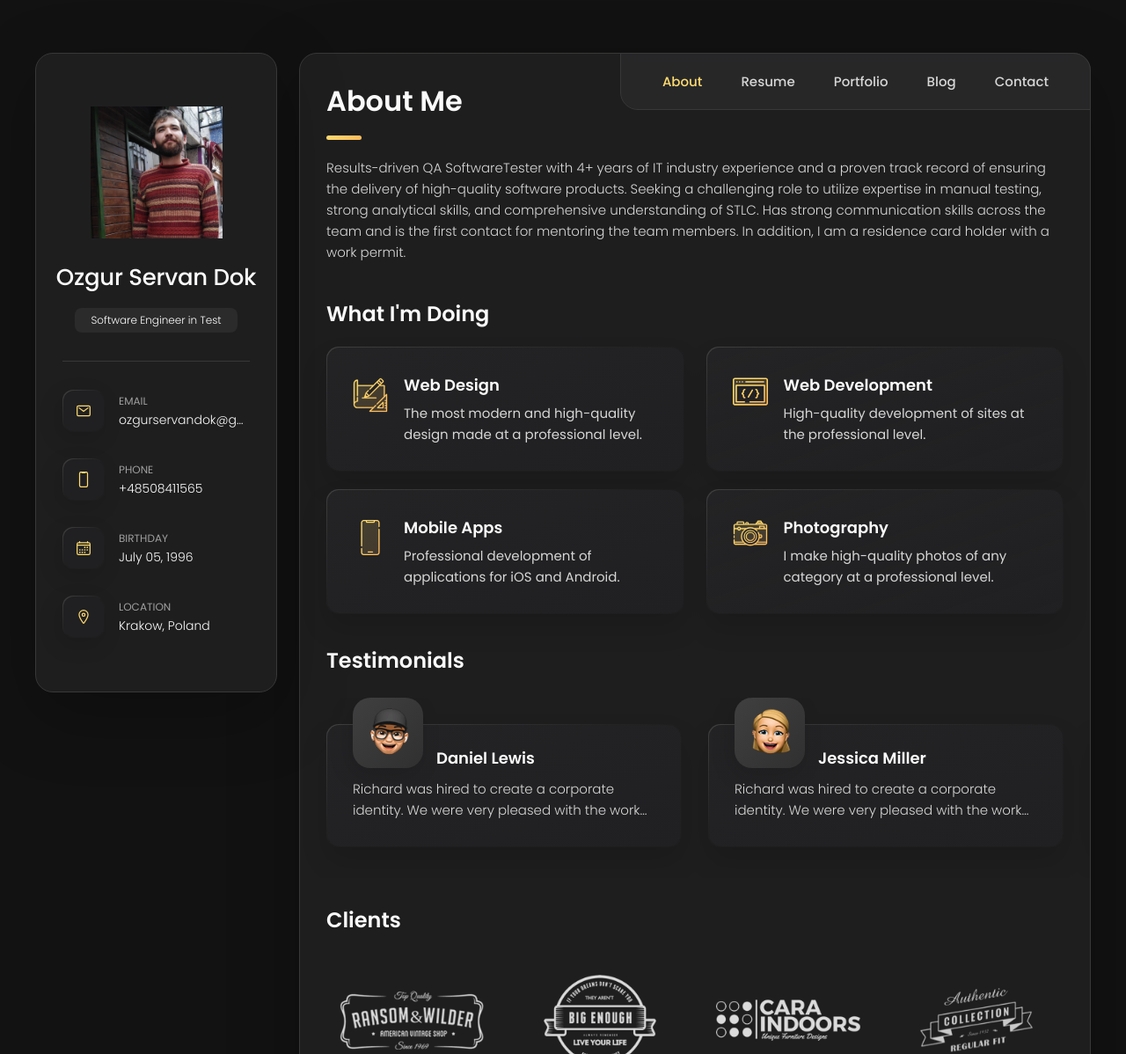
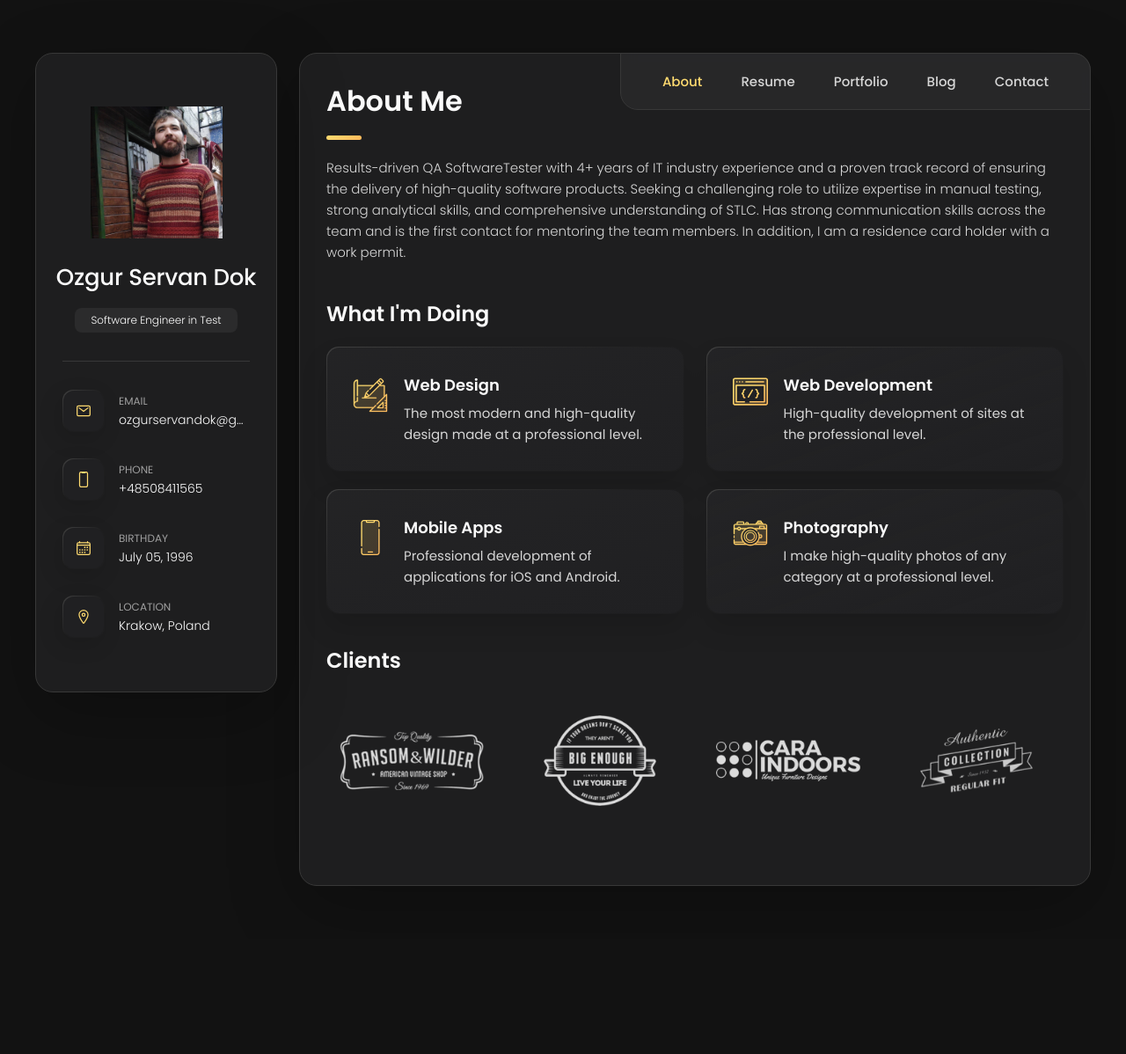
Before and after one commit to amadeudeprado/amadeudeprado.github.io, a plain HTML site: page index.html in a window 1280 px wide. Shown: the top 1198 px of the page at 88% size. After the commit the page ends 1067 px from the top, so only its background shows below. Drawn offline with nearby package versions, Linux system fonts and the light colour scheme.

Commit message:
ozgurservan

```diff
--- a/index.html
+++ b/index.html
@@ -278,155 +278,6 @@
           </ul>
 
         </section>
-
-
-        <!--
-          - testimonials
-        -->
-
-        <section class="testimonials">
-
-          <h3 class="h3 testimonials-title">Testimonials</h3>
-
-          <ul class="testimonials-list has-scrollbar">
-
-            <li class="testimonials-item">
-              <div class="content-card" data-testimonials-item>
-
-                <figure class="testimonials-avatar-box">
-                  <img src="./assets/images/avatar-1.png" alt="Daniel lewis" width="60" data-testimonials-avatar>
-                </figure>
-
-                <h4 class="h4 testimonials-item-title" data-testimonials-title>Daniel lewis</h4>
-
-                <div class="testimonials-text" data-testimonials-text>
-                  <p>
-                    Richard was hired to create a corporate identity. We were very pleased with the work done. She has a
-                    lot of experience
-                    and is very concerned about the needs of client. Lorem ipsum dolor sit amet, ullamcous cididt
-                    consectetur adipiscing
-                    elit, seds do et eiusmod tempor incididunt ut laborels dolore magnarels alia.
-                  </p>
-                </div>
-
-              </div>
-            </li>
-
-            <li class="testimonials-item">
-              <div class="content-card" data-testimonials-item>
-
-                <figure class="testimonials-avatar-box">
-                  <img src="./assets/images/avatar-2.png" alt="Jessica miller" width="60" data-testimonials-avatar>
-                </figure>
-
-                <h4 class="h4 testimonials-item-title" data-testimonials-title>Jessica miller</h4>
-
-                <div class="testimonials-text" data-testimonials-text>
-                  <p>
-                    Richard was hired to create a corporate identity. We were very pleased with the work done. She has a
-                    lot of experience
-                    and is very concerned about the needs of client. Lorem ipsum dolor sit amet, ullamcous cididt
-                    consectetur adipiscing
-                    elit, seds do et eiusmod tempor incididunt ut laborels dolore magnarels alia.
-                  </p>
-                </div>
-
-              </div>
-            </li>
-
-            <li class="testimonials-item">
-              <div class="content-card" data-testimonials-item>
-
-                <figure class="testimonials-avatar-box">
-                  <img src="./assets/images/avatar-3.png" alt="Emily evans" width="60" data-testimonials-avatar>
-                </figure>
-
-                <h4 class="h4 testimonials-item-title" data-testimonials-title>Emily evans</h4>
-
-                <div class="testimonials-text" data-testimonials-text>
-                  <p>
-                    Richard was hired to create a corporate identity. We were very pleased with the work done. She has a
-                    lot of experience
-                    and is very concerned about the needs of client. Lorem ipsum dolor sit amet, ullamcous cididt
-                    consectetur adipiscing
-                    elit, seds do et eiusmod tempor incididunt ut laborels dolore magnarels alia.
-                  </p>
-                </div>
-
-              </div>
-            </li>
-
-            <li class="testimonials-item">
-              <div class="content-card" data-testimonials-item>
-
-                <figure class="testimonials-avatar-box">
-                  <img src="./assets/images/avatar-4.png" alt="Henry william" width="60" data-testimonials-avatar>
-                </figure>
-
-                <h4 class="h4 testimonials-item-title" data-testimonials-title>Henry william</h4>
-
-                <div class="testimonials-text" data-testimonials-text>
-                  <p>
-                    Richard was hired to create a corporate identity. We were very pleased with the work done. She has a
-                    lot of experience
-                    and is very concerned about the needs of client. Lorem ipsum dolor sit amet, ullamcous cididt
-                    consectetur adipiscing
-                    elit, seds do et eiusmod tempor incididunt ut laborels dolore magnarels alia.
-                  </p>
-                </div>
-
-              </div>
-            </li>
-
-          </ul>
-
-        </section>
-
-
-        <!--
-          - testimonials modal
-        -->
-
-        <div class="modal-container" data-modal-container>
-
-          <div class="overlay" data-overlay></div>
-
-          <section class="testimonials-modal">
-
-            <button class="modal-close-btn" data-modal-close-btn>
-              <ion-icon name="close-outline"></ion-icon>
-            </button>
-
-            <div class="modal-img-wrapper">
-              <figure class="modal-avatar-box">
-                <img src="./assets/images/avatar-1.png" alt="Daniel lewis" width="80" data-modal-img>
-              </figure>
-
-              <img src="./assets/images/icon-quote.svg" alt="quote icon">
-            </div>
-
-            <div class="modal-content">
-
-              <h4 class="h3 modal-title" data-modal-title>Daniel lewis</h4>
-
-              <time datetime="2021-06-14">14 June, 2021</time>
-
-              <div data-modal-text>
-                <p>
-                  Richard was hired to create a corporate identity. We were very pleased with the work done. She has a
-                  lot of experience
-                  and is very concerned about the needs of client. Lorem ipsum dolor sit amet, ullamcous cididt
-                  consectetur adipiscing
-                  elit, seds do et eiusmod tempor incididunt ut laborels dolore magnarels alia.
-                </p>
-              </div>
-
-            </div>
-
-          </section>
-
-        </div>
-
 
         <!--
           - clients
```
